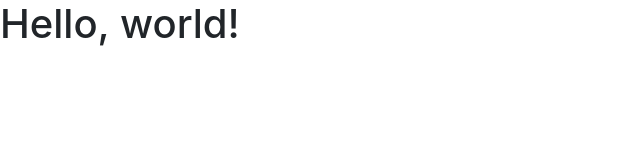
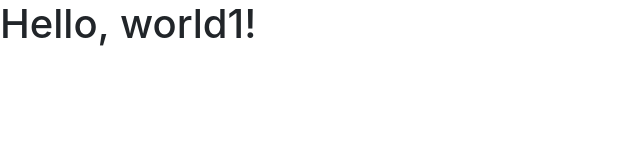
Before and after one commit to ABakos21/github-flow, a plain HTML site: page index.html in a window 1280 px wide. Shown: the full height of the page, 0-640 px from the left. Drawn offline with nearby package versions, Linux system fonts and the light colour scheme.

```diff
--- a/index.html
+++ b/index.html
@@ -7,11 +7,11 @@
   <link rel="stylesheet" href="https://stackpath.bootstrapcdn.com/bootstrap/4.1.1/css/bootstrap.min.css"
     integrity="sha384-WskhaSGFgHYWDcbwN70/dfYBj47jz9qbsMId/iRN3ewGhXQFZCSftd1LZCfmhktB" crossorigin="anonymous">
 
-  <title>Hello, world!</title>
+  <title>Hello, world1!</title>
 </head>
 
 <body>
-  <h1>Hello, world!</h1>
+  <h1>Hello, world1!</h1>
 
   <script src="https://code.jquery.com/jquery-3.3.1.slim.min.js"
     integrity="sha384-q8i/X+965DzO0rT7abK41JStQIAqVgRVzpbzo5smXKp4YfRvH+8abtTE1Pi6jizo"
```
